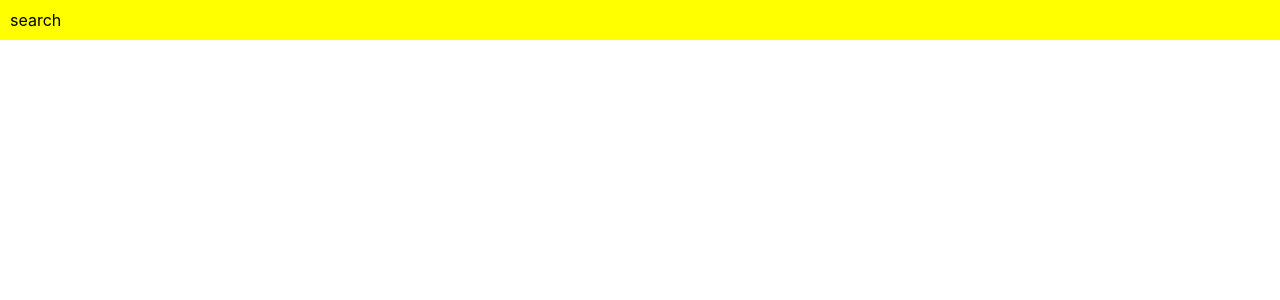
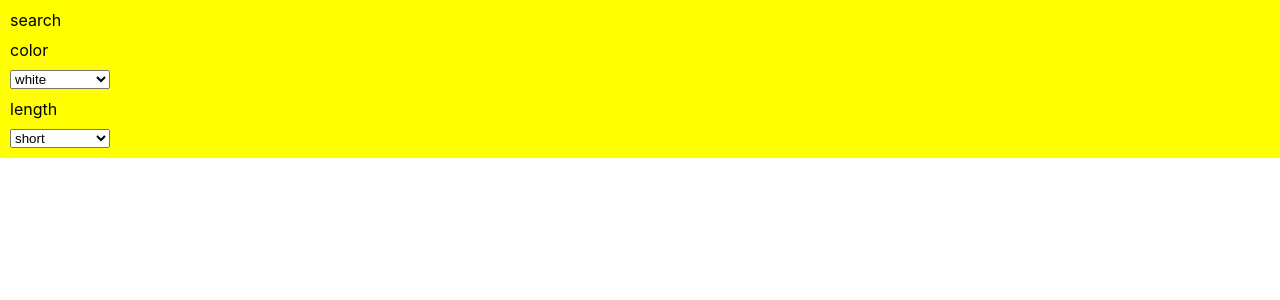
Before and after one commit to sheila-wang/closet-app, a React (Create React App) app in the folder client/: page / in a window 1280 px wide. Shown: the top 300 px of the page. Built offline with nearby package versions, Linux system fonts and the light colour scheme.

Commit message:
client renders filter dropdown buttons

```diff
--- a/client/src/App.js
+++ b/client/src/App.js
@@ -31,6 +31,26 @@ function App() {
     <div id = "container1">
       <div id = "container2">
         <div id = "search">search</div>
+
+        {/* color */}
+        <div>color</div>
+        <select style={{width: '100px'}}>
+          <option value="white">white</option>
+          <option value="black">black</option>
+          <option value="blue">blue</option>
+          <option value="green">green</option>
+          <option value="red">red</option>
+          <option value="pink">pink</option>
+        </select>
+
+        {/* length */}
+        <div>length</div>
+        <select style={{width: '100px'}}>
+          <option value="short">short</option>
+          <option value="mid">mid</option>
+          <option value="long">long</option>
+        </select>
+
       </div>
 
       <div id = "container3">
```
